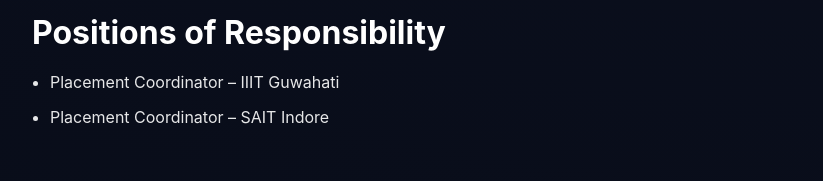
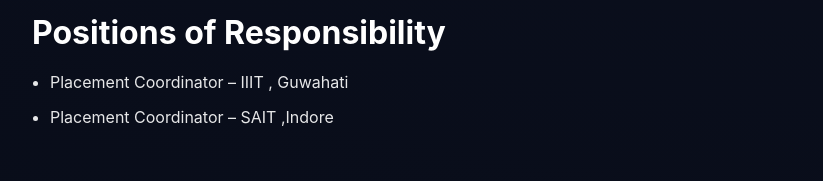
Before and after one commit to Jalaj-01/Portfolio, a React (Vite) app: page / in a window 1280 px wide. Shown: the part 2517-2698 px from the top of the page, without its empty margins (388-1211 px from the left). Built offline with nearby package versions, Linux system fonts and the light colour scheme.

Commit message:
updated ,

```diff
--- a/src/App.jsx
+++ b/src/App.jsx
@@ -169,8 +169,8 @@
         <section className="section reveal">
           <h2>Positions of Responsibility</h2>
           <ul className="resume-list">
-            <li>Placement Coordinator – IIIT Guwahati</li>
-            <li>Placement Coordinator – SAIT Indore</li>
+            <li>Placement Coordinator – IIIT , Guwahati</li>
+            <li>Placement Coordinator – SAIT ,Indore</li>
           </ul>
         </section>
 
```
